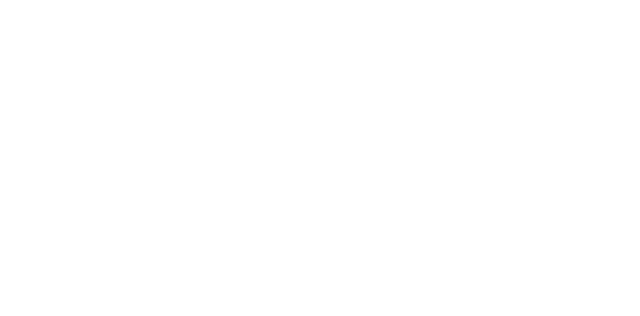
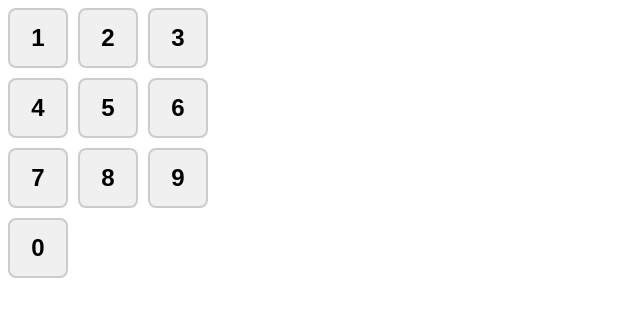
Before and after one commit to monkipot/mental-game, a website built with Vite: page jeu_calcul_mental.html in a window 1280 px wide. Shown: the whole page, without its empty margins (0-640 px from the left). Built offline with nearby package versions, Linux system fonts and the light colour scheme.

Commit message:
feat(calcul-mental): create numpad

```diff
--- a/jeu_calcul_mental.html
+++ b/jeu_calcul_mental.html
@@ -4,9 +4,45 @@
     <meta charset="UTF-8" />
     <meta name="viewport" content="width=device-width, initial-scale=1.0" />
     <title>Jeu calcul mental</title>
+    <style>
+      .numpad {
+        display: grid;
+        grid-template-columns: repeat(3, 1fr);
+        gap: 10px;
+        max-width: 200px;
+      }
+      .numpad button {
+        width: 60px;
+        height: 60px;
+        font-size: 24px;
+        font-weight: bold;
+        cursor: pointer;
+        border: 2px solid #ccc;
+        border-radius: 8px;
+        background-color: #f0f0f0;
+      }
+      .numpad button:hover {
+        background-color: #e0e0e0;
+      }
+      .numpad button:active {
+        background-color: #d0d0d0;
+      }
+    </style>
   </head>
   <body>
     <div id="app">
+      <div class="numpad">
+        <button>1</button>
+        <button>2</button>
+        <button>3</button>
+        <button>4</button>
+        <button>5</button>
+        <button>6</button>
+        <button>7</button>
+        <button>8</button>
+        <button>9</button>
+        <button style="grid-column: span 3;">0</button>
+      </div>
     </div>
     <script type="module" src="/src/jeu_calcul_mental.ts"></script>
   </body>
```
